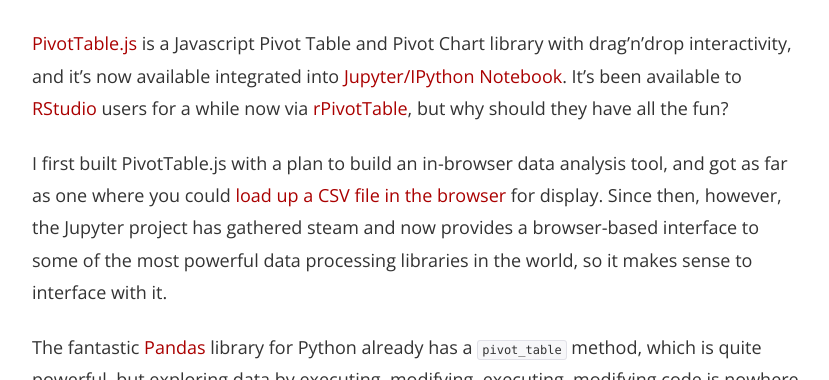
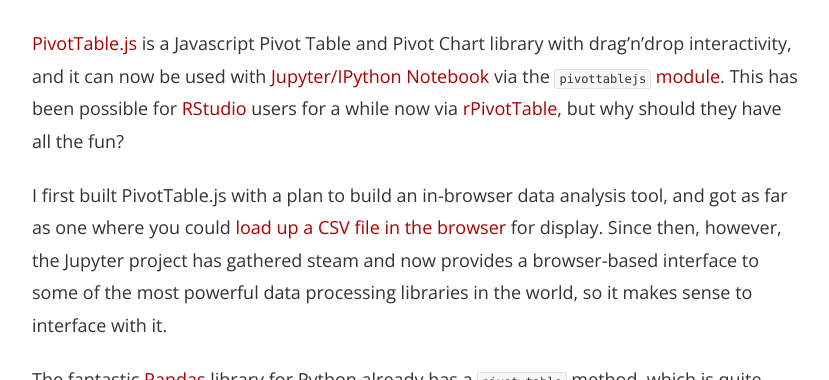
Before and after one commit to nicolaskruchten/nicolaskruchten.github.io, a Jekyll site: the page built from _posts/2015-09-10-jupyter_pivottablejs.md, in a window 1280 px wide and 900 px high, cut to the strip 520-900 px from the top of the window. Shown: the whole strip, without its empty margins (223-1052 px from the left). Built offline with Jekyll 4.4.1, drawn with Linux system fonts in a browser that asks for light colours; some web fonts are replaced.

Commit message:
wordsmithing"

```diff
--- a/_posts/2015-09-10-jupyter_pivottablejs.md
+++ b/_posts/2015-09-10-jupyter_pivottablejs.md
@@ -9,7 +9,7 @@
 
 <p align="center"><iframe width="500" height="315" src="https://www.youtube.com/embed/ZbrRrXiWBKc" frameborder="0" allowfullscreen></iframe></p>
 
-[PivotTable.js][pv] is a Javascript Pivot Table and Pivot Chart library with drag'n'drop interactivity, and it's now available integrated into [Jupyter/IPython Notebook][ipy]. It's been available to [RStudio][rs] users for a while now via [rPivotTable][rp], but why should they have all the fun?
+[PivotTable.js][pv] is a Javascript Pivot Table and Pivot Chart library with drag'n'drop interactivity, and it can now be used with [Jupyter/IPython Notebook][ipy] via the [`pivottablejs` module][pypi]. This has been possible for [RStudio][rs] users for a while now via [rPivotTable][rp], but why should they have all the fun?
 
 <!-- more -->
 
```
